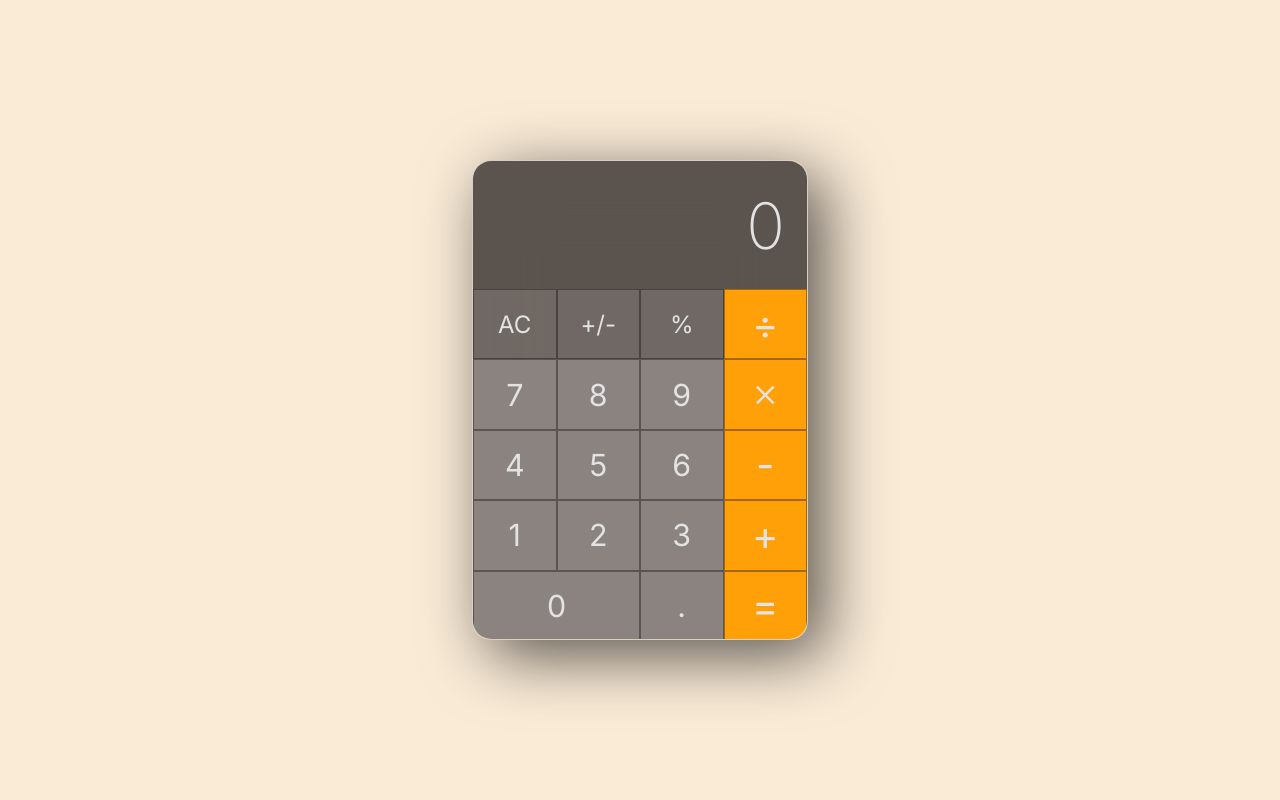
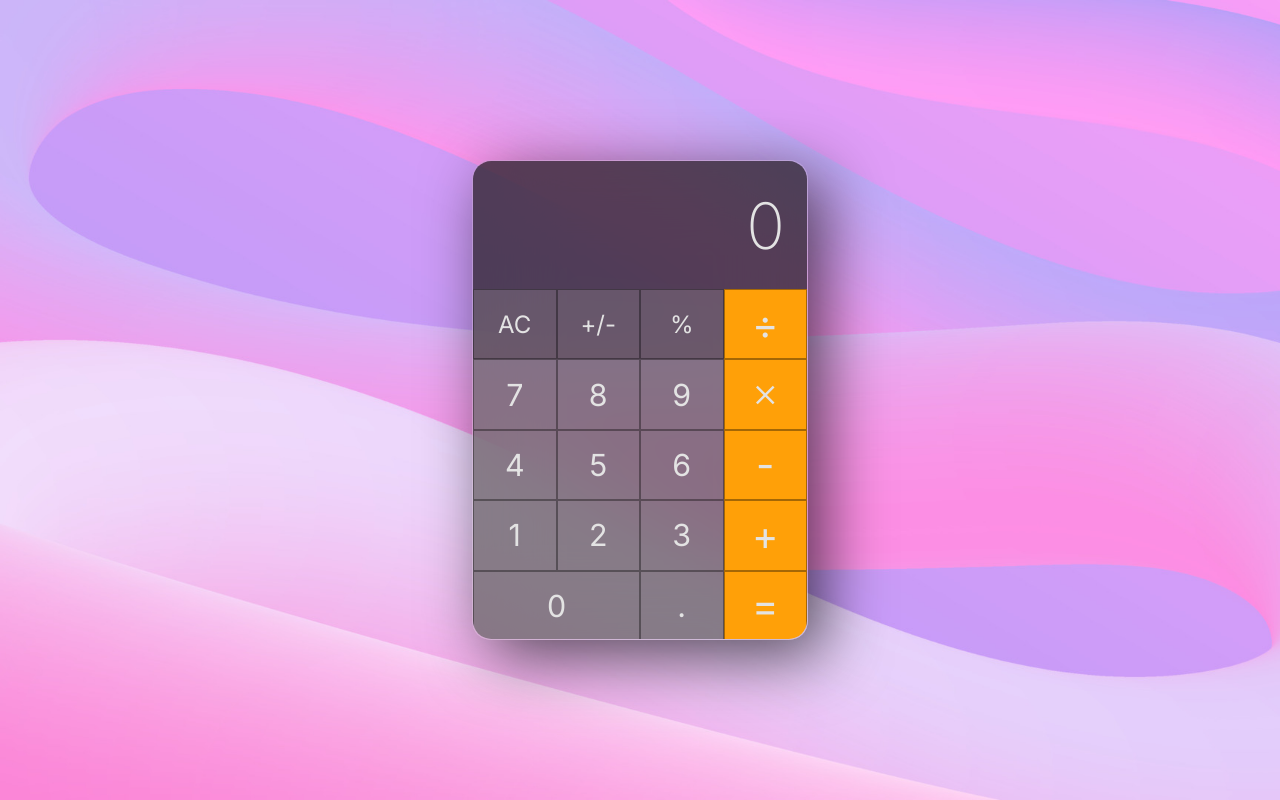
Before and after one commit to benaderaw/simple-calc, a website: page index.html in a window 1280 px wide. Drawn offline with nearby package versions, Linux system fonts and the light colour scheme.

Commit message:
changed background

```diff
--- a/src/css/style.css
+++ b/src/css/style.css
@@ -15,8 +15,9 @@ html {
   display: flex;
   justify-content: center;
   align-items: center;
-  /* background-image: url("../img/melons.jpg"); */
-  background-color: antiquewhite;
+  background-image: url("../img/abstract-02.jpg");
+  background-size: cover;
+  /* background-color: antiquewhite; */
 
   height: 100vh;
 }
```
Also changed, not shown: src/img/abstract-02.jpg (added), src/img/abstract.jpg (added).
